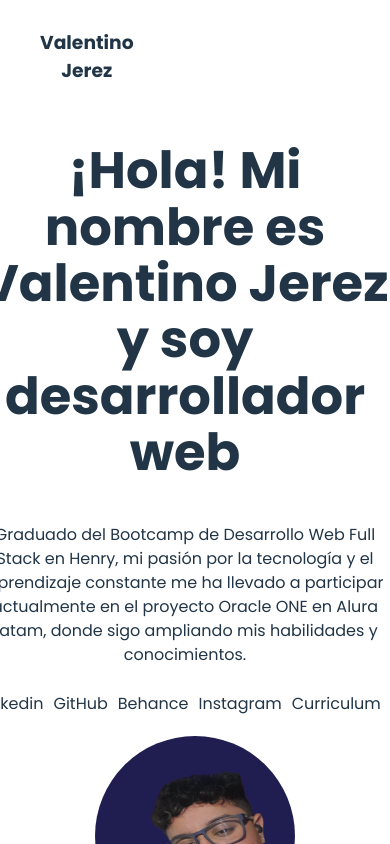
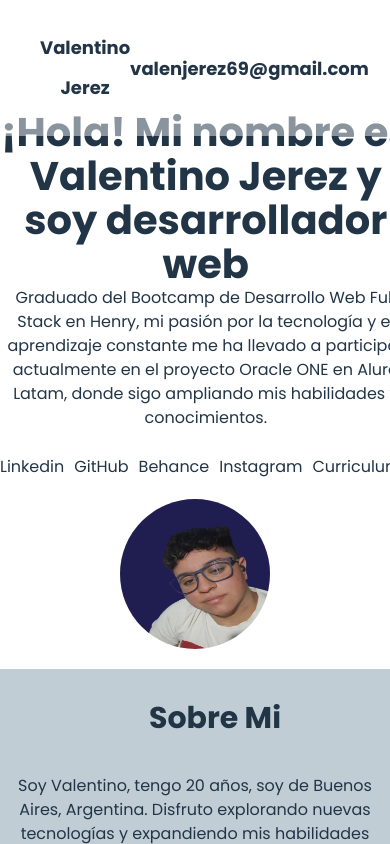
Before and after one commit to ValentinoJerez/Portfolio, a React (Vite) app: page / in a window 390 px wide. Shown: the top 844 px of the page. Built offline with nearby package versions, Linux system fonts and the light colour scheme.

Commit message:
Responsive

```diff
--- a/src/components/NavBar/NavBar.jsx
+++ b/src/components/NavBar/NavBar.jsx
@@ -9,8 +9,8 @@ function NavBar() {
                 <li className={style.item}><a href="#Skills">Skills</a></li>
                 <li className={style.item}><a href="#Formacion">Educacion</a></li>
                 <li className={style.item}><a href="#Proyectos">Proyectos</a></li>
-                <li className={style.item}><h4><a href="https://mail.google.com/mail/u/0/#inbox?compose=GTvVlcSKkHWMqCbhrWVCvPxpnxdHbzRhwxptbvKQlvTnkWgfxcgRdtmwqZlQCNbnHVRjtkdKmkcJC" target="_blank" rel="noopener noreferrer"><b>valenjerez69@gmail.com</b></a></h4></li>
             </ul>
+            <h4><a href="https://mail.google.com/mail/u/0/#inbox?compose=GTvVlcSKkHWMqCbhrWVCvPxpnxdHbzRhwxptbvKQlvTnkWgfxcgRdtmwqZlQCNbnHVRjtkdKmkcJC" target="_blank" rel="noopener noreferrer"><b>valenjerez69@gmail.com</b></a></h4>
         </div>
     )
 }
--- a/src/components/NavBar/NavBar.module.css
+++ b/src/components/NavBar/NavBar.module.css
@@ -7,16 +7,22 @@
   z-index: 1000;
   padding: 10px 40px;
   display: flex;
-    align-items: center;
+  justify-content: space-between;
   align-items: center;
 }
 
-.NavBar h3{
-    margin-right: 500px;
+.NavBar h3,
+.item a {
+  line-height: 40px;
 }
 
-.NavBar a{
+.NavBar h4{
+    margin-right: 80px;
+}
+
+.NavBar a {
   color: #213547;
+  text-decoration: none;
 }
 
 .lista {
@@ -30,22 +36,12 @@
   margin-left: 15px;
 }
 
-.item h4 {
-    margin: 0;
-}
-
-.lista li {
-    font-size: 18px;
-    color: #213547;
-}
-
-.lista li a {
-    color: #213547;
-}
-
 /* Responsive */
 @media screen and (max-width: 1000px) {
-    .lista li:nth-child(n+1) {
+    .lista li:nth-child(n+0) {
       display: none;
     }
+    .NavBar h3, h4{
+        font-size: 18px;
     }
+  }
--- a/src/views/Inicio/Inicio.module.css
+++ b/src/views/Inicio/Inicio.module.css
@@ -68,32 +68,35 @@ p {
     .Presentacion {
         flex-direction: column;
         align-items: center;
+        justify-content: center;
+        margin-left: 0;
+        margin-right: 0;
     }
 
     .ImagenPerfil {
         margin: 0 auto;
-        width: 200px;
-        height: 200px;
+        width: 150px;
+        height: 150px;
+    }
+
+    .Contenido {
+        margin: 0 auto;
     }
 
     .Contenido h1,
     .Contenido p {
         text-align: center;
+        margin: 0 auto;
+        max-width: 500px;
     }
 
-    .ListaRedes{
-        align-items: center;
-        text-align: center;
+    .Contenido h1{
+        margin-top: 10px;
+        font-size: 40px;
     }
 
-    .ListaRedes li{
-        align-items: center;
-        text-align: center;
-    }
-
-    .ListaRedes a{
-        align-items: center;
-        text-align: center;
+    .Redes {
+        justify-content: space-around;
     }
 
     .SobreMi h2 {
@@ -103,6 +106,7 @@ p {
     .SobreMi p {
         margin: 0 auto;
         text-align: center;
+        padding: 8px;
         max-width: 400px;
     }
 }
```
Lines whose indentation alone changed are shown as unchanged.
